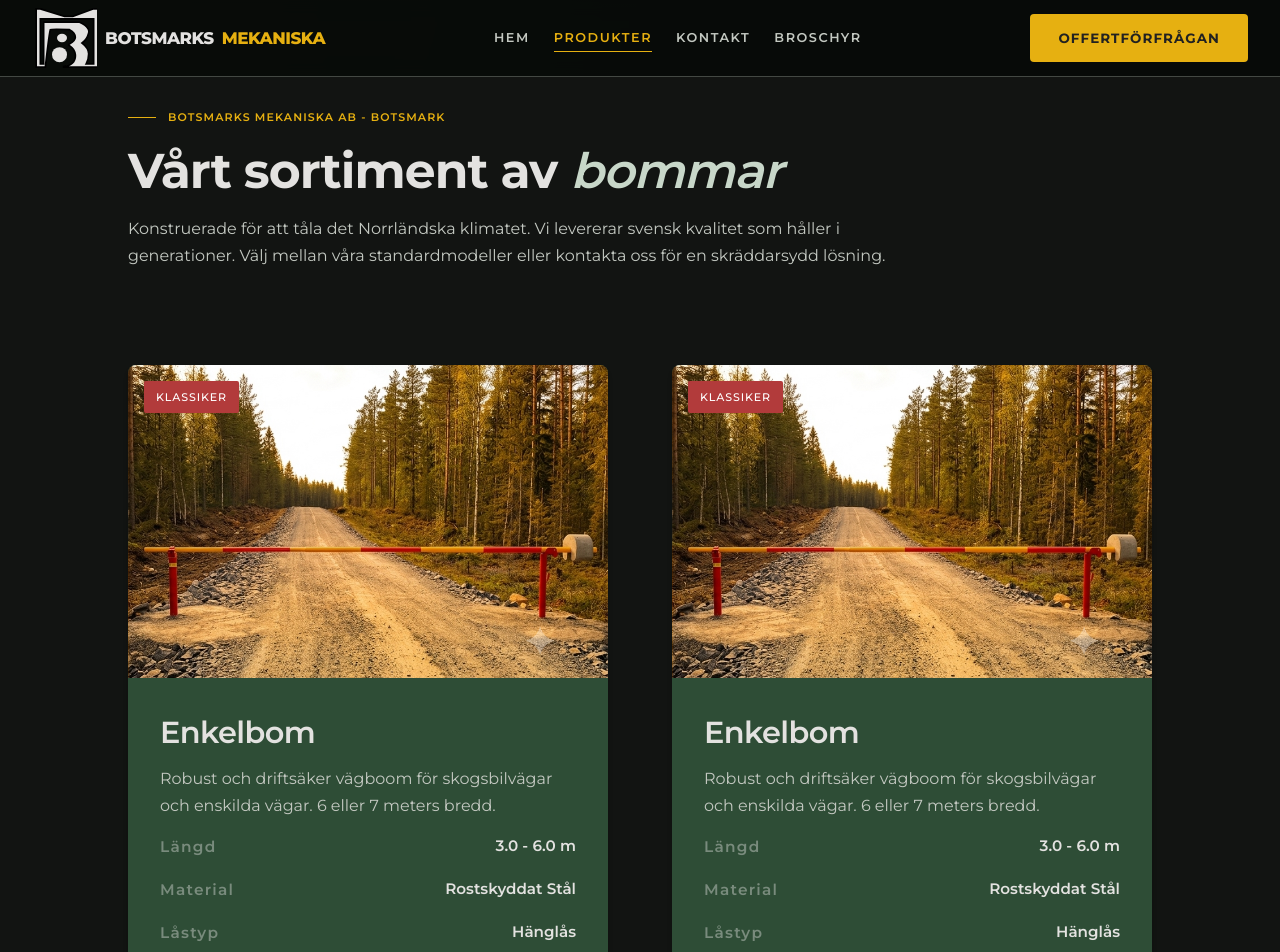
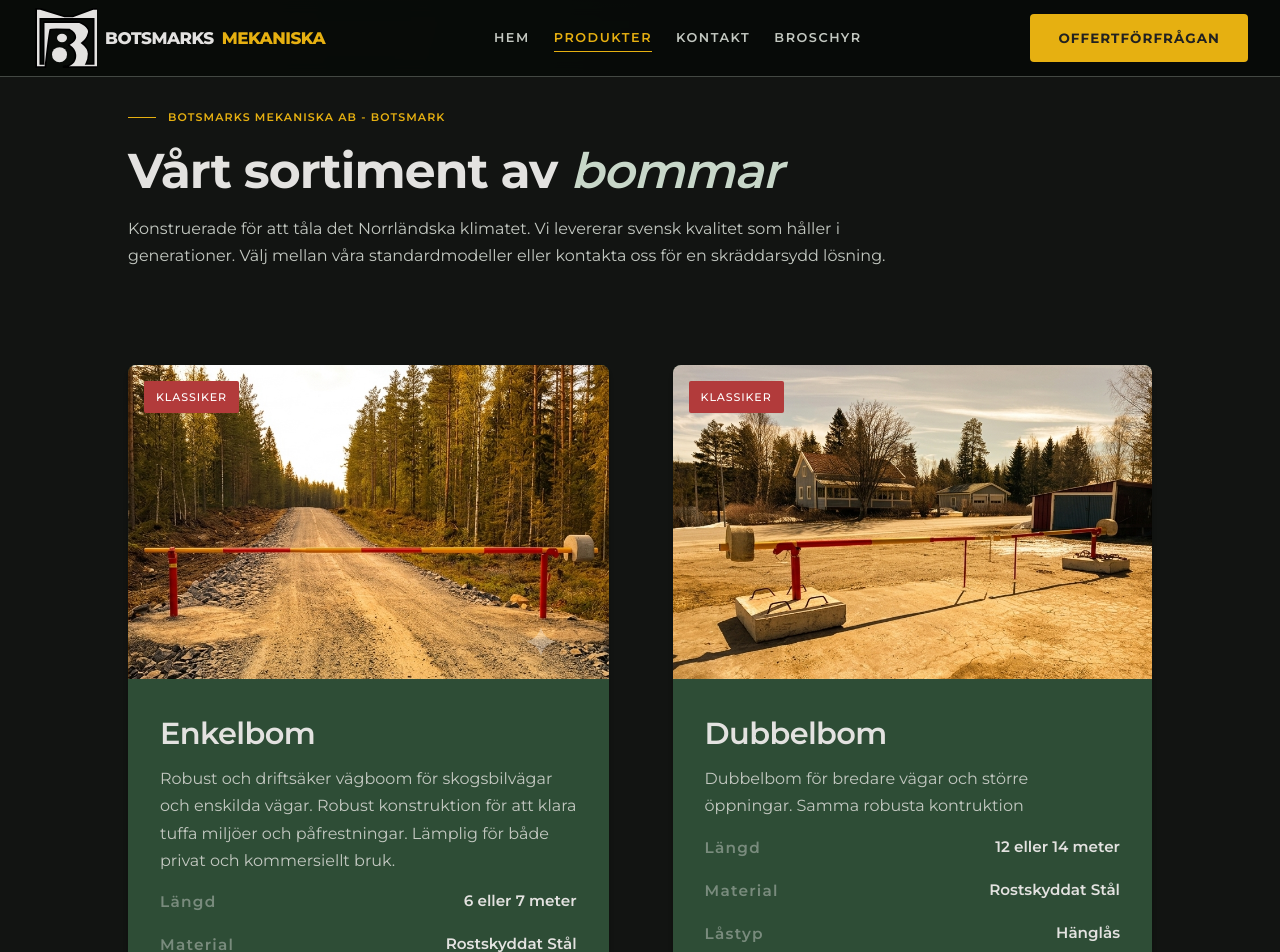
Before and after one commit to Merv1l-Fall/botsmarks-web, a Next.js app: page /produkter in a window 1280 px wide. Shown: the top 952 px of the page. Built offline with nearby package versions, Linux system fonts and the light colour scheme.

Commit message:
changed the way website gets information to prepare for CMS

```diff
--- /dev/null
+++ b/public/CheckIcon.tsx
@@ -0,0 +1,17 @@
+import * as React from "react"
+import { SVGProps } from "react"
+const CheckIcon = (props: SVGProps<SVGSVGElement>) => (
+  <svg
+    xmlns="http://www.w3.org/2000/svg"
+    width={33}
+    height={32}
+    fill="none"
+    {...props}
+  >
+    <path
+      fill={props.fill}
+      d="m11.4 31.5-2.85-4.8-5.4-1.2.525-5.55L0 15.75l3.675-4.2L3.15 6l5.4-1.2L11.4 0l5.1 2.175L21.6 0l2.85 4.8 5.4 1.2-.525 5.55L33 15.75l-3.675 4.2.525 5.55-5.4 1.2-2.85 4.8-5.1-2.175-5.1 2.175Zm1.275-3.825 3.825-1.65 3.9 1.65 2.1-3.6 4.125-.975-.375-4.2 2.775-3.15-2.775-3.225.375-4.2-4.125-.9-2.175-3.6-3.825 1.65-3.9-1.65-2.1 3.6-4.125.9.375 4.2-2.775 3.225L6.75 18.9l-.375 4.275 4.125.9 2.175 3.6Zm2.25-6.6L23.4 12.6l-2.1-2.175-6.375 6.375-3.225-3.15-2.1 2.1 5.325 5.325Z"
+    />
+  </svg>
+)
+export default CheckIcon
--- /dev/null
+++ b/public/WrenchIcon.tsx
@@ -0,0 +1,17 @@
+import * as React from "react"
+import { SVGProps } from "react"
+const WrenchIcon = (props: SVGProps<SVGSVGElement>) => (
+  <svg
+    xmlns="http://www.w3.org/2000/svg"
+    width={27}
+    height={27}
+    fill="none"
+    {...props}
+  >
+    <path
+      fill={props.fill}
+      d="M21.225 26.55 12.15 17.4c-.5.2-1.006.35-1.519.45A8.51 8.51 0 0 1 9 18c-2.5 0-4.625-.875-6.375-2.625S0 11.5 0 9c0-.9.125-1.756.375-2.569.25-.812.6-1.581 1.05-2.306L6.9 9.6l2.7-2.7-5.475-5.475c.725-.45 1.494-.8 2.306-1.05A8.686 8.686 0 0 1 9 0c2.5 0 4.625.875 6.375 2.625S18 6.5 18 9a8.51 8.51 0 0 1-.15 1.631 8.43 8.43 0 0 1-.45 1.519l9.15 9.075c.3.3.45.662.45 1.087 0 .425-.15.788-.45 1.088l-3.15 3.15c-.3.3-.662.45-1.087.45-.425 0-.788-.15-1.088-.45Zm1.087-3.188 1.013-1.012-9.6-9.6c.45-.5.775-1.081.975-1.744.2-.662.3-1.331.3-2.006 0-1.5-.481-2.806-1.444-3.919C12.594 3.97 11.4 3.3 9.975 3.075L12.75 5.85c.3.3.45.65.45 1.05s-.15.75-.45 1.05l-4.8 4.8c-.3.3-.65.45-1.05.45s-.75-.15-1.05-.45L3.075 9.975c.225 1.425.894 2.619 2.006 3.581C6.194 14.52 7.5 15 9 15c.65 0 1.3-.1 1.95-.3a5.21 5.21 0 0 0 1.763-.938l9.6 9.6Z"
+    />
+  </svg>
+)
+export default WrenchIcon
--- a/src/components/sections/home/InfoCards.tsx
+++ b/src/components/sections/home/InfoCards.tsx
@@ -1,17 +1,41 @@
 "use client";
 
 
+import CheckIcon from "../../../../public/CheckIcon";
 import { CraneIcon } from "../../../../public/CraneIcon";
-const Card = () => {
+import WrenchIcon from "../../../../public/WrenchIcon";
+
+const cardData = [
+
+	{
+		heading: "Svensktillverkat",
+		description:
+			"Varje bom svetsas och monterasa med precision i vår verkstad i Botsmark, mitt i Norrlands Hjärta",
+		icon: <CraneIcon fill="var(--accent-yellow)" />,
+	},
+	{
+		heading: "Norrlänsk kvalitet",
+		description:
+			"Vi använder endast de bästa materialen och komponenterna för att säkerställa att våra produkter håller högsta kvalitet.",
+		icon: <CheckIcon fill="var(--accent-yellow)" />,
+	},
+	{
+		heading: "Enkel installation",
+		description:
+			"Våra produkter är designade för att vara enkla att installera och använda, vilket sparar tid och pengar för våra kunder.",
+		icon: <WrenchIcon fill="var(--accent-yellow)" />,
+	}
+]
+const Card = ({ heading, description, icon }: any) => {
 	return (
 		<div className="flex flex-col gap-2 bg-(--surface-high) max-w-100 shadow:md p-8 rounded">
 			<div className="w-fit bg-(--surface-higher) p-3 rounded">
-				<CraneIcon fill="var(--accent-yellow)" />
+				{icon}
 			</div>
 
-			<p className="my-2 text-2xl font-semibold">Svensktillverkat</p>
+			<p className="my-2 text-2xl font-semibold">{heading}</p>
 			<p className="my-4">
-				Varje bom svetsas och monterasa med precision i vår verkstad i Botsmark, mitt i Norrlands Hjärta
+				{description}
 			</p>
 		</div>
 	);
@@ -30,9 +54,9 @@ const InfoCards = () => {
 			</div>
 
 			<div className="flex flex-col lg:flex-row content-center items-evenly gap-8 my-10 mx-6 max-w-7xl">
-				<Card />
-				<Card />
-				<Card />
+				{cardData.map((card, index) => (
+					<Card key={index} {...card} />
+				))}
 			</div>
 
 			<div className="lg:hidden w-full px-4 flex items-center justify-center">
--- a/src/components/sections/products/ProductsGrid.tsx
+++ b/src/components/sections/products/ProductsGrid.tsx
@@ -1,14 +1,29 @@
 import ProductCard from "@/components/ui/ProductCard";
 import SectionContainer from "@/components/layout/SectionContainer";
+
+const productsData = [
+	{
+		heading: "Enkelbom",
+		description: "Robust och driftsäker vägboom för skogsbilvägar och enskilda vägar. Robust konstruktion för att klara tuffa miljöer och påfrestningar. Lämplig för både privat och kommersiellt bruk.",
+		length: "6 eller 7 meter",
+		image: "/enbom_skogsvag.png",
+	},
+	{
+		heading: "Dubbelbom",
+		description: "Dubbelbom för bredare vägar och större öppningar. Samma robusta kontruktion",
+		length: "12 eller 14 meter",
+		image: "/dubblbom.png",
+	}
+]
 
 
 const ProductsGrid = () => {
 	return (
-		<section className="bg-(--background) px-8 py-8 md:px-16 md:py-12 flex justify-center items-center">
+		<section className="bg-(--background) px-8 py-8 md:px-16 md:py-12 flex justify-center">
 			<SectionContainer>
-				<div className="flex items-center justify-center flex-col lg:flex-row gap-8 md:gap-16 w-full">
-					<ProductCard />
-					<ProductCard />
+				<div className="flex items-stretch flex-col lg:flex-row gap-8 md:gap-16 w-full">
+					<ProductCard {...productsData[0]} />
+					<ProductCard {...productsData[1]} />
 				</div>
 			</SectionContainer>
 		</section>
--- a/src/components/ui/ProductCard.tsx
+++ b/src/components/ui/ProductCard.tsx
@@ -1,13 +1,20 @@
 import Button from "@/components/ui/button";
 import Image from "next/image";
 
-const ProductCard = () => {
+type ProductCardProps = {
+	heading: string;
+	description: string;
+	length: string;
+	image: string;
+};
+
+const ProductCard = ({ heading, description, length, image }: ProductCardProps) => {
 	return (
-		<article className="overflow-hidden rounded-lg bg-(--surface-high) text-(--foreground) shadow-md ">
+		<article className="overflow-hidden rounded-lg bg-(--surface-high) text-(--foreground) shadow-md h-full flex flex-col">
 			<div className="relative">
 				<Image
-					src="/enbom_skogsvag.png"
-					alt="Enkelbom på en skogsväg"
+					src={image}
+					alt={heading}
 					width={1200}
 					height={900}
 					className="h-auto w-full object-cover"
@@ -17,14 +24,14 @@ const ProductCard = () => {
 				</div>
 			</div>
 
-			<div className="flex flex-col gap-7 px-6 py-8 md:px-8 md:py-10">
+			<div className="flex flex-1 flex-col gap-7 px-6 py-8 md:px-8 md:py-10 justify-between">
 				<div className="flex flex-col gap-4">
 					<div className="space-y-4">
 						<h2 className="text-[1.9rem] font-semibold leading-none tracking-[-0.02em] text-(--foreground)">
-							Enkelbom
+							{heading}
 						</h2>
 						<p className="max-w-xl text-[1rem] leading-[1.7] text-(--foreground-muted)">
-							Robust och driftsäker vägboom för skogsbilvägar och enskilda vägar. 6 eller 7 meters bredd.
+							{description}
 						</p>
 					</div>
 
@@ -33,7 +40,9 @@ const ProductCard = () => {
 							<dt className="text-[0.96rem] font-semibold tracking-[0.08em] text-[rgba(227,226,224,0.42)]">
 								Längd
 							</dt>
-							<dd className="text-[0.95rem] font-semibold text-(--foreground)">3.0 - 6.0 m</dd>
+							<dd className="text-[0.95rem] font-semibold text-(--foreground)">
+								{length}
+							</dd>
 						</div>
 						<div className="grid grid-cols-[1fr_auto] items-center gap-4">
 							<dt className="text-[0.96rem] font-semibold tracking-[0.08em] text-[rgba(227,226,224,0.42)]">
@@ -53,6 +62,7 @@ const ProductCard = () => {
 				<div className="flex items-center gap-4">
 					<Button
 						type="button"
+						href="/kontakt"
 						variant="primary"
 						className="flex h-12 flex-1 items-center justify-center"
 					>
```
